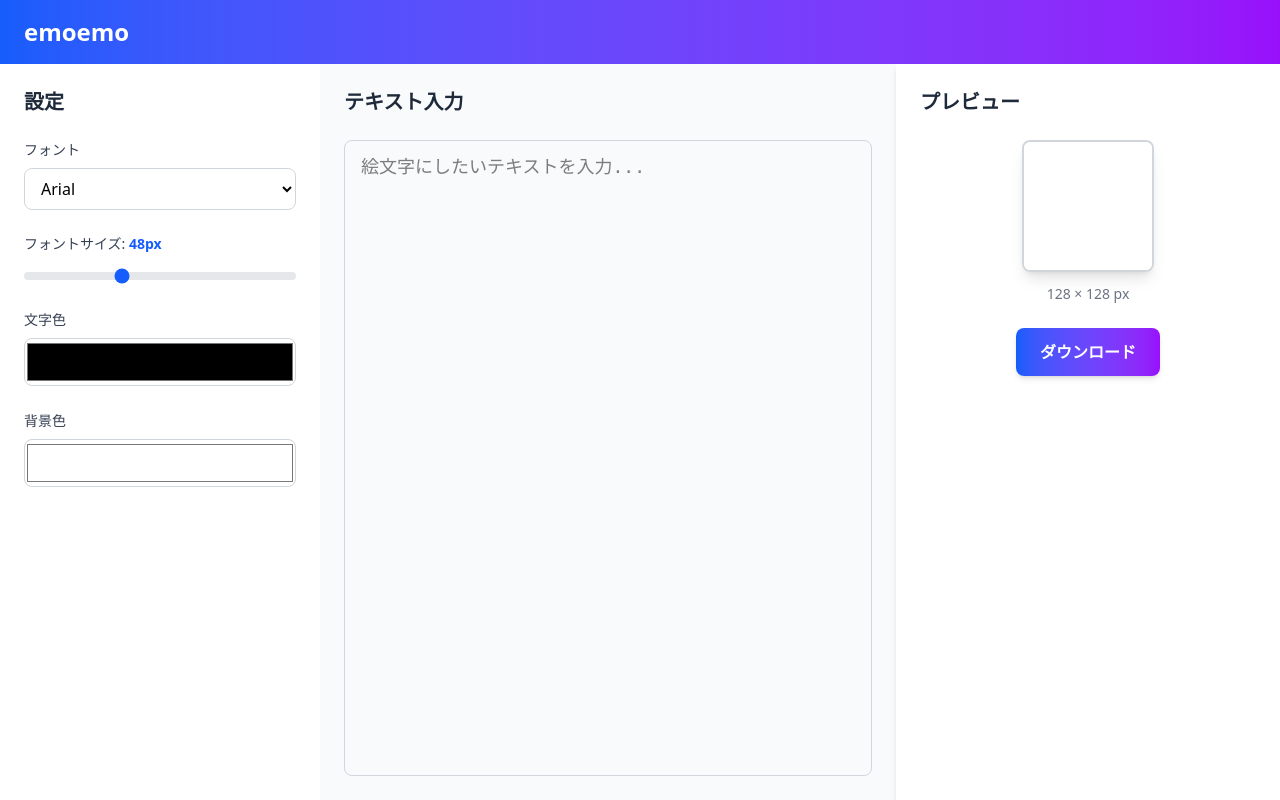
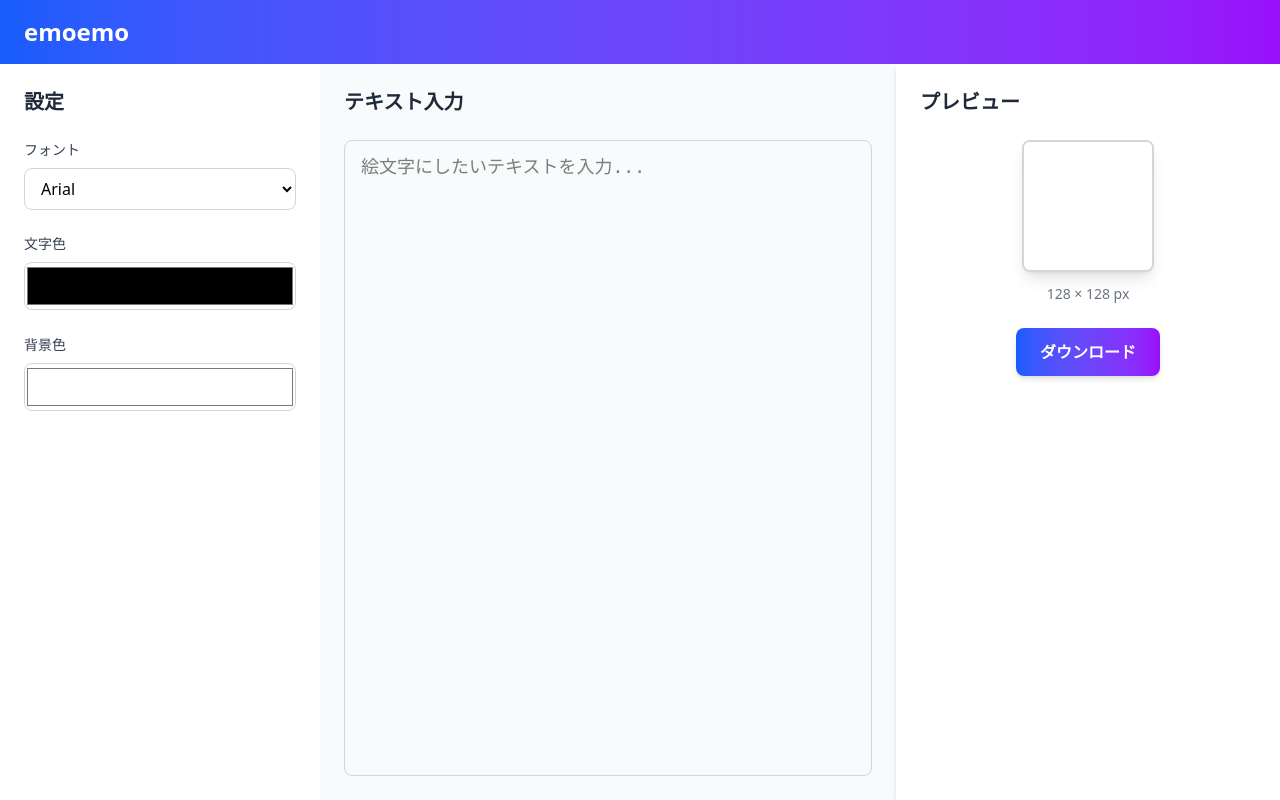
Before and after one commit to nibuno/emoemo2, a React (Vite) app: page / in a window 1280 px wide. Built offline with nearby package versions, Linux system fonts and the light colour scheme.

Commit message:
support dynamic font sizing and multi-line text rendering in preview

```diff
--- a/src/App.tsx
+++ b/src/App.tsx
@@ -8,7 +8,6 @@ import type { EmojiSettings } from './types';
 function App() {
   const [settings, setSettings] = useState<EmojiSettings>({
     text: '',
-    fontSize: 48,
     fontFamily: 'Arial',
     textColor: '#000000',
     backgroundColor: '#ffffff',
--- a/src/components/Preview.tsx
+++ b/src/components/Preview.tsx
@@ -20,15 +20,46 @@ function Preview({ settings, canvasSize }: PreviewProps) {
     ctx.fillStyle = settings.backgroundColor;
     ctx.fillRect(0, 0, canvasSize.width, canvasSize.height);
 
+    // テキストが空の場合は描画しない
+    if (!settings.text.trim()) return;
+
+    // 複数行対応
+    const lines = settings.text.split('\n');
+
+    // 自動フォントサイズ計算
+    const maxWidth = canvasSize.width * 0.9; // 余白を考慮して90%
+    const maxHeight = canvasSize.height * 0.9;
+    let fontSize = 100; // 初期値は大きめに設定
+    const lineHeightRatio = 1.2;
+
+    // フォントサイズを調整
+    while (fontSize > 1) {
+      ctx.font = `${fontSize}px ${settings.fontFamily}`;
+
+      // 最も長い行の幅を測定
+      const maxLineWidth = Math.max(
+        ...lines.map(line => ctx.measureText(line).width)
+      );
+
+      // 総高さを計算
+      const lineHeight = fontSize * lineHeightRatio;
+      const totalHeight = lines.length * lineHeight;
+
+      // 幅と高さの両方が収まるかチェック
+      if (maxLineWidth <= maxWidth && totalHeight <= maxHeight) {
+        break;
+      }
+
+      fontSize -= 1;
+    }
+
     // テキストを描画
     ctx.fillStyle = settings.textColor;
-    ctx.font = `${settings.fontSize}px ${settings.fontFamily}`;
+    ctx.font = `${fontSize}px ${settings.fontFamily}`;
     ctx.textAlign = 'center';
     ctx.textBaseline = 'middle';
 
-    // 複数行対応
-    const lines = settings.text.split('\n');
-    const lineHeight = settings.fontSize * 1.2; // 行間を1.2倍に設定
+    const lineHeight = fontSize * lineHeightRatio;
     const totalHeight = lines.length * lineHeight;
     const startY = (canvasSize.height - totalHeight) / 2 + lineHeight / 2;
 
--- a/src/components/SettingsPanel.tsx
+++ b/src/components/SettingsPanel.tsx
@@ -36,21 +36,6 @@ function SettingsPanel({ settings, onSettingsChange }: SettingsPanelProps) {
       </div>
 
       <div className="mb-6">
-        <label htmlFor="fontSize" className="block text-sm font-medium text-gray-700 mb-2">
-          フォントサイズ: <span className="text-blue-600 font-semibold">{settings.fontSize}px</span>
-        </label>
-        <input
-          id="fontSize"
-          type="range"
-          min="20"
-          max="100"
-          value={settings.fontSize}
-          onChange={(e) => handleChange('fontSize', Number(e.target.value))}
-          className="w-full h-2 bg-gray-200 rounded-lg appearance-none cursor-pointer accent-blue-600"
-        />
-      </div>
-
-      <div className="mb-6">
         <label htmlFor="textColor" className="block text-sm font-medium text-gray-700 mb-2">
           文字色
         </label>
--- a/src/types/index.ts
+++ b/src/types/index.ts
@@ -1,6 +1,5 @@
 export interface EmojiSettings {
   text: string;
-  fontSize: number;
   fontFamily: string;
   textColor: string;
   backgroundColor: string;
```
